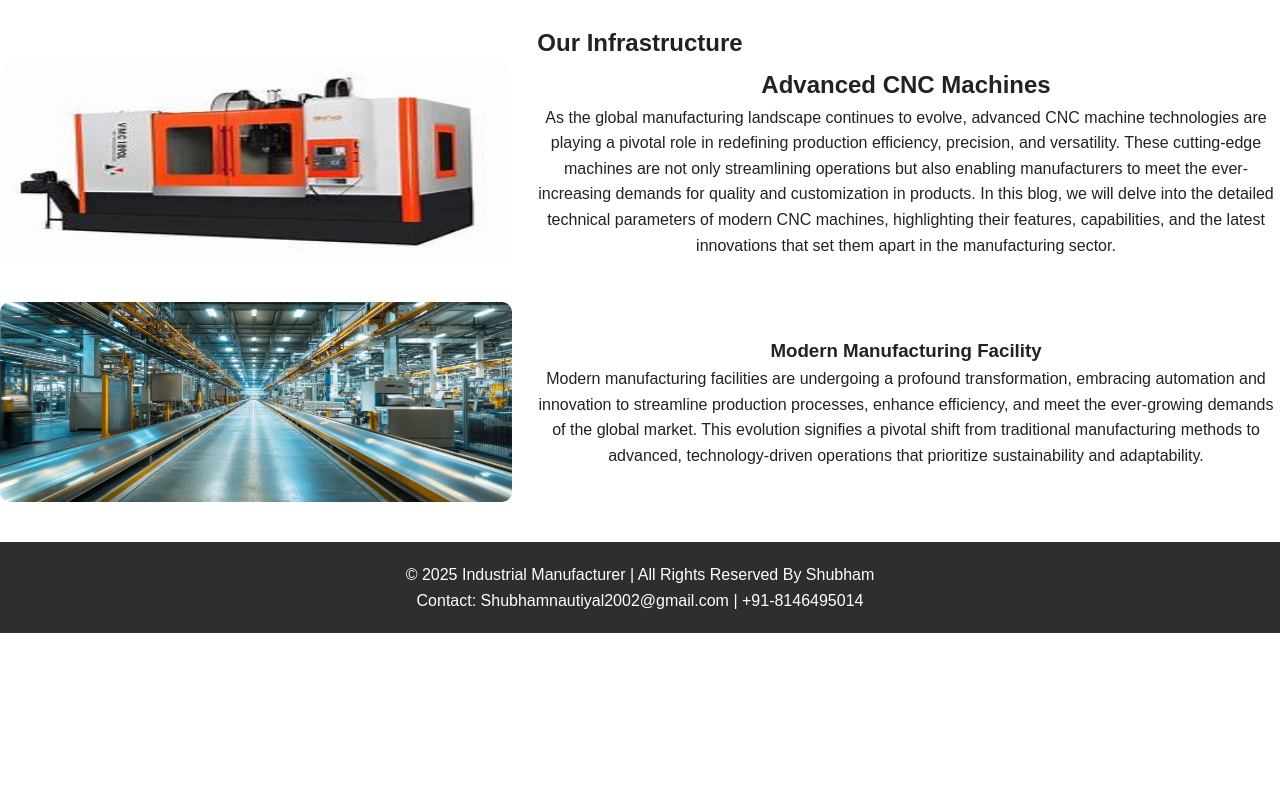
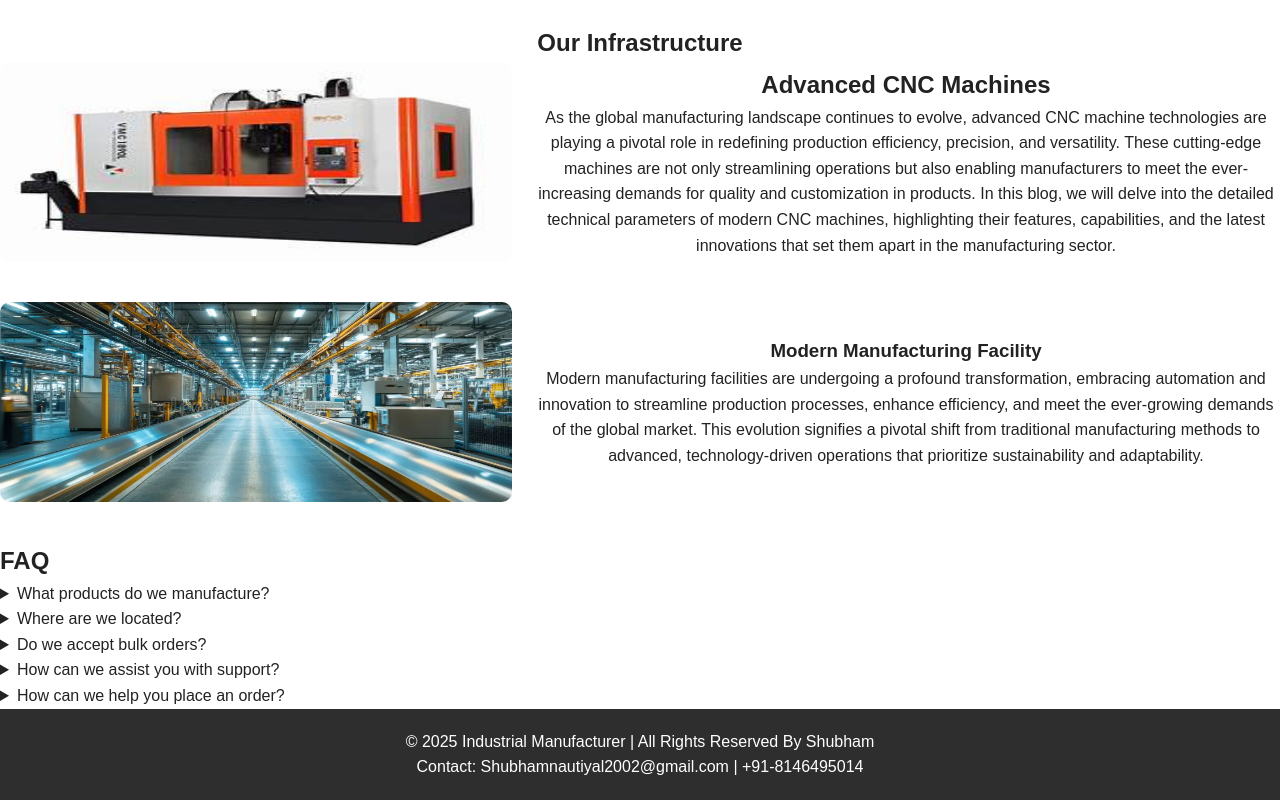
Before and after one commit to shubham8146/Assignment-Industry, a plain HTML site: page index.html in a window 1280 px wide. Shown: the part 1334-2134 px from the top of the page. Before the commit the page ends 1967 px from the top, so only its background shows below. Drawn offline with Linux system fonts and the light colour scheme.

Commit message:
Update index.html

```diff
--- a/index.html
+++ b/index.html
@@ -61,20 +61,60 @@
                 <img src="./OIP (4).jpg" alt="CNC Machine">
                 <div>
                     <h2>Advanced CNC Machines</h2>
-<p class="para1">As the global manufacturing landscape continues to evolve, advanced CNC machine technologies are playing a pivotal role in redefining production efficiency, precision, and versatility. These cutting-edge machines are not only streamlining operations but also enabling manufacturers to meet the ever-increasing demands for quality and customization in products. In this blog, we will delve into the detailed technical parameters of modern CNC machines, highlighting their features, capabilities, and the latest innovations that set them apart in the manufacturing sector.</p>
+                    <p class="para1">As the global manufacturing landscape continues to evolve, advanced CNC machine
+                        technologies are playing a pivotal role in redefining production efficiency, precision, and
+                        versatility. These cutting-edge machines are not only streamlining operations but also enabling
+                        manufacturers to meet the ever-increasing demands for quality and customization in products. In
+                        this blog, we will delve into the detailed technical parameters of modern CNC machines,
+                        highlighting their features, capabilities, and the latest innovations that set them apart in the
+                        manufacturing sector.</p>
                 </div>
             </div>
         </div>
         <div class="box2">
             <div class="infra-item">
-<img src="./industrial-manufacturing-facility-modern-machinery-automated-assembly-line-conveyor-belt-factory-365126074.webp" alt="Factory">
+                <img src="./industrial-manufacturing-facility-modern-machinery-automated-assembly-line-conveyor-belt-factory-365126074.webp"
+                    alt="Factory">
                 <div>
                     <h3>Modern Manufacturing Facility</h3>
-<p class="para1">Modern manufacturing facilities are undergoing a profound transformation, embracing automation and innovation to streamline production processes, enhance efficiency, and meet the ever-growing demands of the global market. This evolution signifies a pivotal shift from traditional manufacturing methods to advanced, technology-driven operations that prioritize sustainability and adaptability.</p>
+                    <p class="para1">Modern manufacturing facilities are undergoing a profound transformation, embracing
+                        automation and innovation to streamline production processes, enhance efficiency, and meet the
+                        ever-growing demands of the global market. This evolution signifies a pivotal shift from
+                        traditional manufacturing methods to advanced, technology-driven operations that prioritize
+                        sustainability and adaptability.</p>
                 </div>
             </div>
         </div>
     </section>
+    <section class="faq">
+        <h1>FAQ</h1>
+        <div class="questions">
+            <details>
+                <summary>What products do we manufacture?</summary>
+                <p>We manufacture fasteners, screws, and rods for industrial use.</p>
+            </details>
+
+            <details>
+                <summary>Where are we located?</summary>
+                <p>Our manufacturing facility is located in [Ludhiana, India].</p>
+            </details>
+
+            <details>
+                <summary>Do we accept bulk orders?</summary>
+                <p>Yes, we handle bulk and customized orders based on your requirements.</p>
+            </details>
+            <details>
+                <summary>How can we assist you with support?</summary>
+                <p>You can reach our team at Shubhamnautiyal2002@gmail.com
+                    or +91-8146495014.</p>
+            </details>
+            <details>
+                <summary>How can we help you place an order?</summary>
+                <p>You can contact us via email or phone, and our sales team will guide you.</p>
+            </details>
+        </div>
+    </section>
+
     <footer id="contact">
         <p>© 2025 Industrial Manufacturer | All Rights Reserved By Shubham</p>
         <p>Contact: Shubhamnautiyal2002@gmail.com | +91-8146495014</p>
```
Lines whose indentation alone changed are shown as unchanged.
